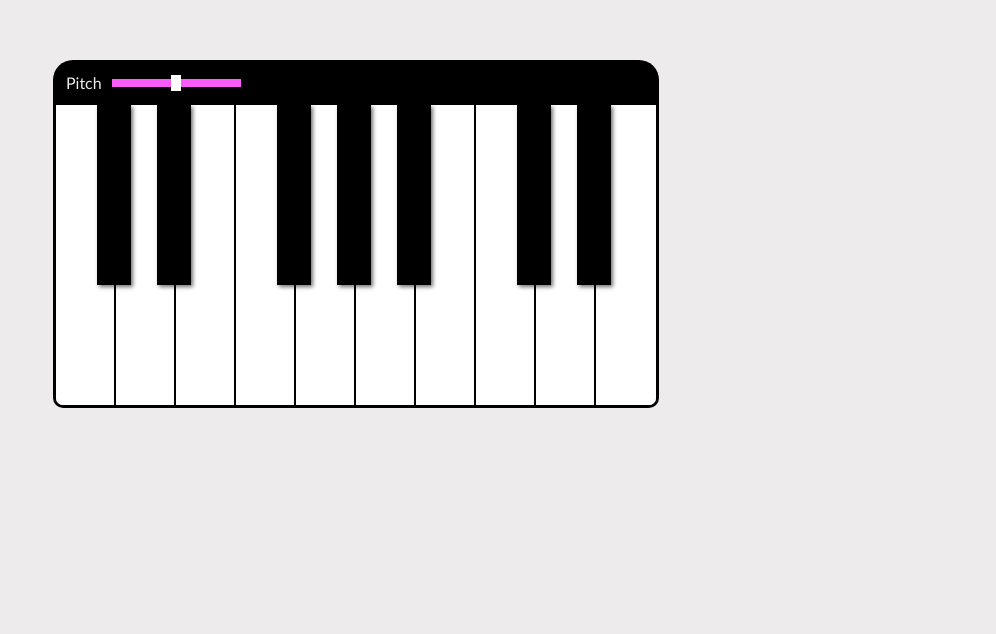
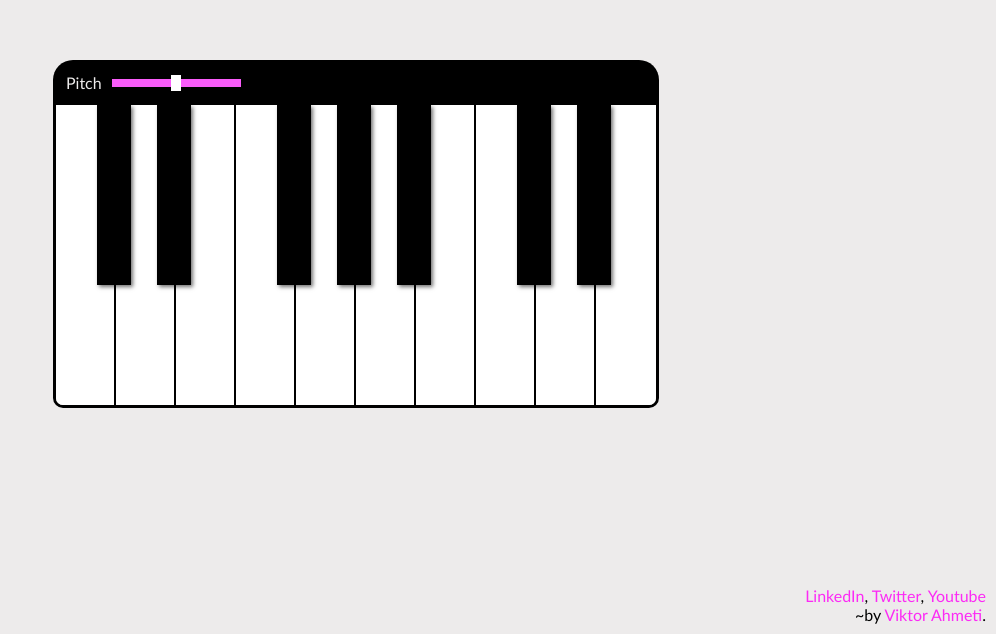
Before and after one commit to viktorahmeti/Piano, a plain HTML site: page index.html in a window 1280 px wide. Shown: the part 166-800 px from the top of the page, without its empty margins (284-1280 px from the left). Drawn offline with Linux system fonts and the light colour scheme.

Commit message:
added footer

```diff
--- a/index.html
+++ b/index.html
@@ -62,6 +62,8 @@
         </div>
     </div>
 
+    <footer id="me"><a href="https://www.linkedin.com/in/viktorahmeti/">LinkedIn</a>, <a href="https://twitter.com/viktor_ahmeti">Twitter</a>, <a href="https://www.youtube.com/channel/UC0hSDhqmNuJ5qxa3GBnJCLw">Youtube</a><br>~by <a href="https://viktorahmeti.me">Viktor Ahmeti</a>.</footer>
+
     <script src="piano.js"></script>
 </body>
 </html>
--- a/style.css
+++ b/style.css
@@ -152,6 +152,20 @@ body{
     background: #fff;
 }
 
+#me{
+    font-weight: 500;
+    text-align: right;
+    margin-top: auto;
+    position: fixed;
+    bottom: 10px;
+    right: 10px;
+}
+
+#me a{
+    color: #fc2af5;
+    text-decoration: none;
+}
+
 @media screen and (max-width: 400px) {
     .piano{
         height: min(200px, 80vh);
```
